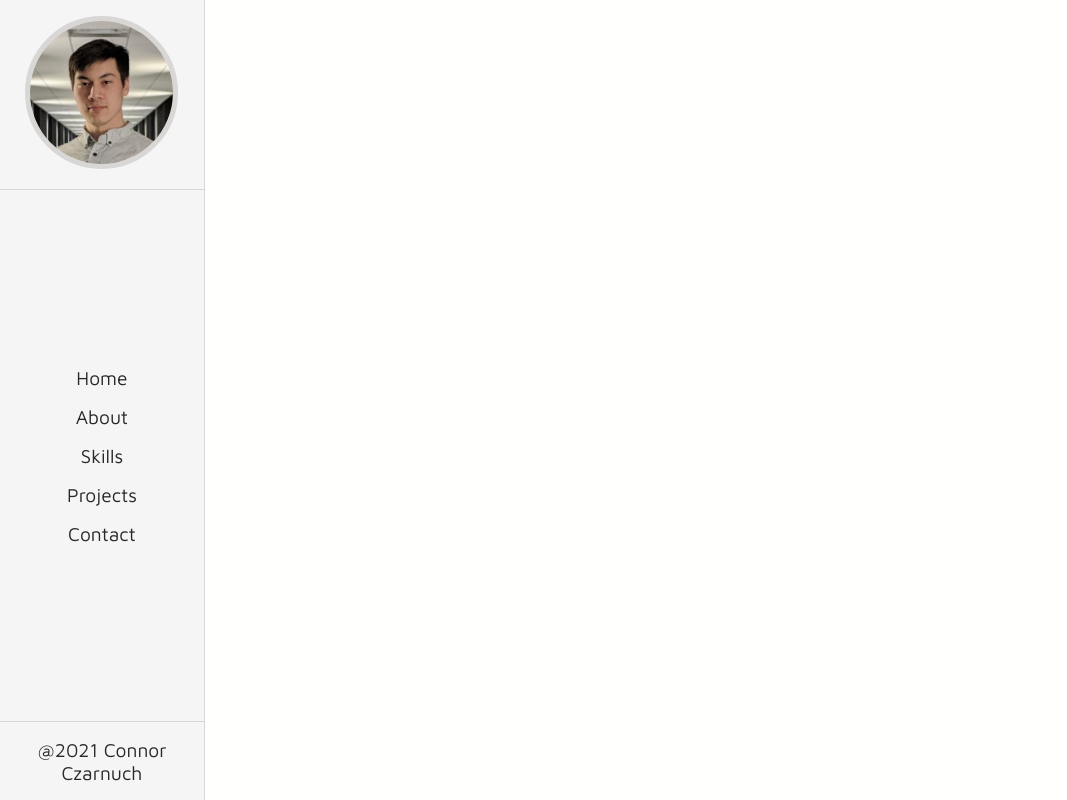
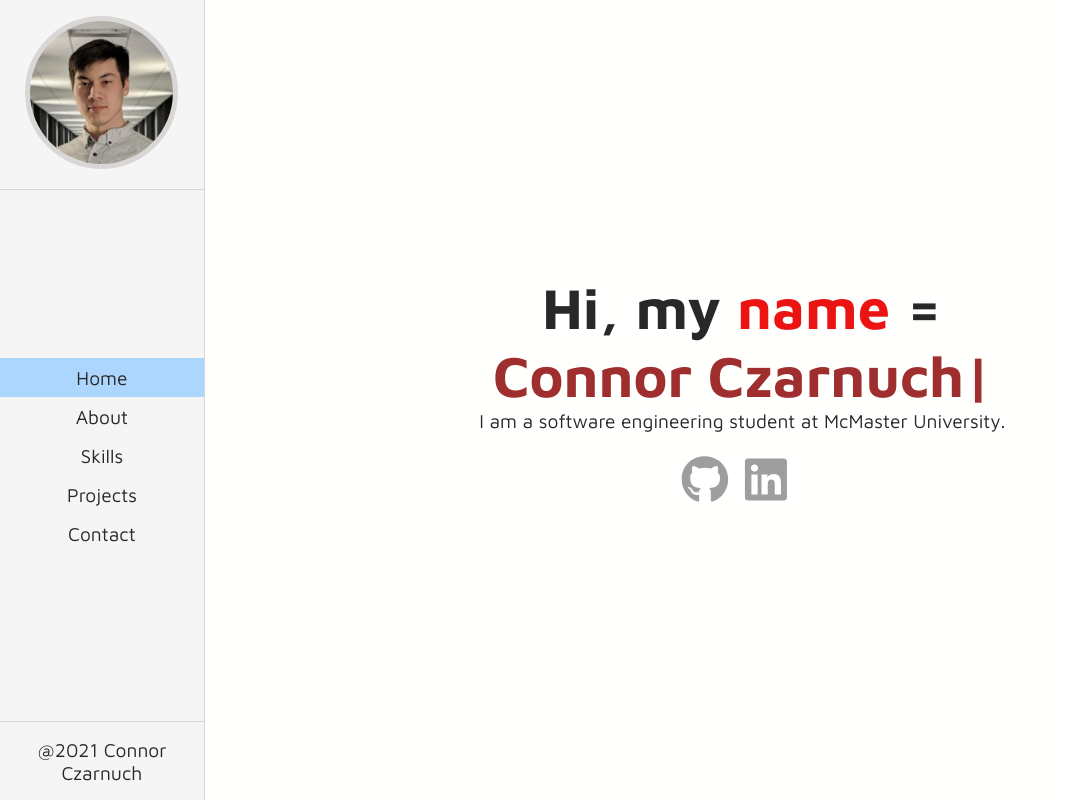
Before and after one commit to cczarnuch/portfolio, a React (Create React App) app: page / in a window 1280 px wide. Shown: the whole page, without its empty margins (0-1067 px from the left). Built offline with nearby package versions, Linux system fonts and the light colour scheme.

Commit message:
fix homepage use hashrouter

```diff
--- a/src/App.js
+++ b/src/App.js
@@ -1,6 +1,6 @@
 import './App.scss';
 import './App.css';
-import { Switch, Route } from 'react-router-dom';
+import { HashRouter, Switch, Route } from 'react-router-dom';
 import NavBar from './components/navbar';
 import HomePage from './pages/homepage';
 import About from './pages/about';
@@ -10,6 +10,7 @@ import Contact from './pages/contact';
 
 function App() {
   return (
+    <HashRouter basename='/'>
       <div className="App">
         <div className="sidebar">
           <NavBar />
@@ -17,7 +18,7 @@ function App() {
         <div className="main-content">
           <div className="content">
             <Switch>
-            <Route path="/home" exact>
+              <Route path="/" exact>
                 <HomePage />
               </Route>
               <Route path="/about" exact>
@@ -36,6 +37,7 @@ function App() {
           </div>
         </div>
       </div>
+    </HashRouter>
   );
 }
 
--- a/src/components/navbar.js
+++ b/src/components/navbar.js
@@ -12,7 +12,7 @@ function NavBar() {
 
                 <ul className="nav-items">
                     <li className="nav-item">
-                        <NavLink to="/home" exact activeClassName="active">
+                        <NavLink to="/" exact activeClassName="active">
                             Home
                         </NavLink>
                     </li>
```
Lines whose indentation alone changed are shown as unchanged.
